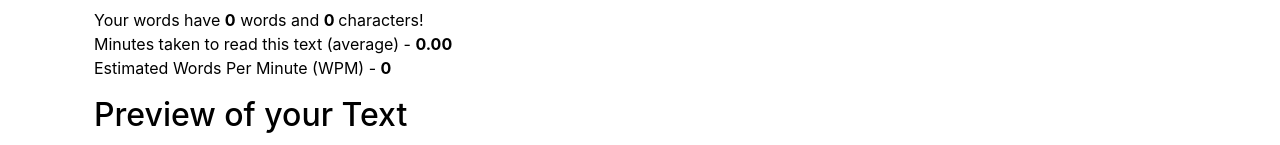
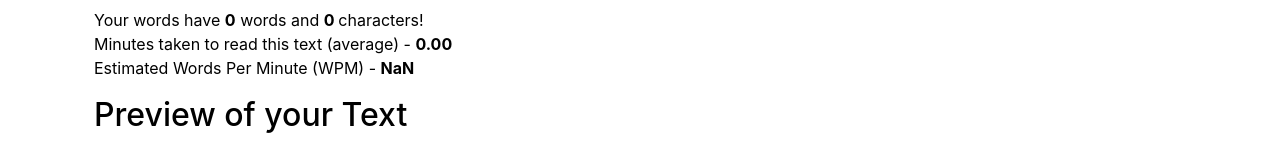
Before and after one commit to Suyash99/Text-Utils-React-, a React (Create React App) app: page / in a window 1280 px wide. Shown: the part 448-593 px from the top of the page. Built offline with nearby package versions, Linux system fonts and the light colour scheme.

Commit message:
wordCount method new changes

```diff
--- a/src/components/TextForm.js
+++ b/src/components/TextForm.js
@@ -4,14 +4,13 @@ import Alert from "./Alert";
 
 export default function TextForm(props) {
   //Defining States
-  let [text, setText] = useState("");
+  const [text, setText] = useState("");
   const [msg, setMsg] = useState("");
   const [type, setType] = useState("");
 
   //Functions invoked on "onClick" EVENT
   const wordCount = () => {
-    text = text.trim();
-    return text.split(" ").length === 1 ? 0 : text.split(" ").length;
+    return text.trim().split(" ").length === 1 ? 0 : text.trim().split(" ").length;
   };
 
   const toggleMode = () => {
@@ -96,11 +95,22 @@ export default function TextForm(props) {
     return <></>;
   };
 
+  const [startTime, setStartTime] = useState(0);
+  const [endTime, setEndTime] = useState(0);
+
+  const startTyping = () => {
+    setStartTime(performance.now());
+  };
+
+  const endTyping = () => {
+    setEndTime(performance.now());
+  };
+
   const calculateWordsPerMinute = () => {
     const words = wordCount();
-    const averageReadingSpeed = 200;
-    const readingTimeInMinutes = words / averageReadingSpeed;
-    return readingTimeInMinutes > 0 ? Math.round(1 / readingTimeInMinutes) : 0;
+    const timeInSeconds = (endTyping - startTyping) / 1000; // Convert milliseconds to seconds
+    const minutes = timeInSeconds / 60; // Convert seconds to minutes
+    return Math.round(words / minutes);
   };
   //Main Functional Component
   return (
```
